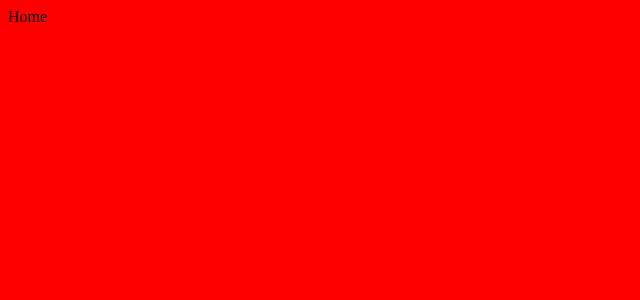
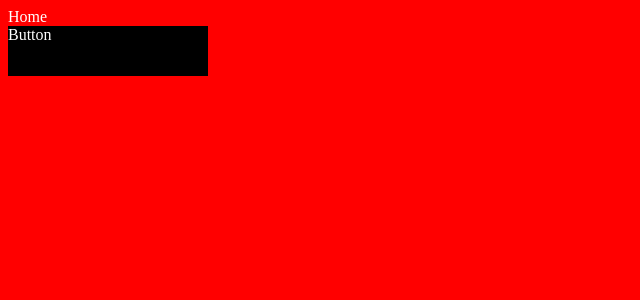
Before and after one commit to imchloedev/webpack-react, a React app: page / in a window 1280 px wide. Shown: the top 300 px of the page, without its empty margins (0-640 px from the left). Built offline with nearby package versions, Linux system fonts and the light colour scheme.

Commit message:
ccs & styled-components added

```diff
--- a/package.json
+++ b/package.json
@@ -36,6 +36,7 @@
     "eslint-plugin-react": "^7.32.2",
     "eslint-plugin-react-hooks": "^4.6.0",
     "html-webpack-plugin": "^5.5.1",
+    "mini-css-extract-plugin": "^2.7.6",
     "prettier": "^2.8.8",
     "sass-loader": "^13.2.2",
     "style-loader": "^3.3.3",
--- /dev/null
+++ b/src/css/Button.css
@@ -0,0 +1,3 @@
+div {
+  color: white;
+}
--- /dev/null
+++ b/src/pages/Button.tsx
@@ -0,0 +1,16 @@
+import React from 'react';
+import styled from 'styled-components';
+import '../css/Button.css';
+
+const Button = () => {
+  return <SButton>Button</SButton>;
+};
+
+export default Button;
+
+const SButton = styled.div`
+  width: 200px;
+  height: 50px;
+  background-color: black;
+  color: white;
+`;
--- a/src/pages/Home.tsx
+++ b/src/pages/Home.tsx
@@ -1,9 +1,15 @@
 import React from 'react';
-import './Home.css';
+import '../css/Home.css';
+import Button from './Button';
 
 const Home = () => {
   console.log('webpack test');
-  return <div>Home</div>;
+  return (
+    <div>
+      Home
+      <Button />
+    </div>
+  );
 };
 
 export default Home;
--- a/webpack.config.ts
+++ b/webpack.config.ts
@@ -3,6 +3,23 @@ const HtmlWebpackPlugin = require('html-webpack-plugin');
 const path = require('path');
 const webpack = require('webpack');
 const prod = process.env.REACT_APP_NODE_ENV === 'production';
+const MiniCssExtractPlugin = require('mini-css-extract-plugin');
+
+const plugins = [
+  new HtmlWebpackPlugin({
+    template: './public/index.html',
+  }),
+  new CleanWebpackPlugin(),
+  new webpack.HotModuleReplacementPlugin(),
+];
+
+if (prod) {
+  plugins.push(
+    new MiniCssExtractPlugin({
+      filename: 'common.css',
+    })
+  );
+}
 
 module.exports = {
   mode: prod ? 'production' : 'development',
@@ -13,7 +30,9 @@ module.exports = {
   output: {
     path: path.resolve(__dirname, 'dist'),
     filename: 'bundle.js',
+    publicPath: '/',
   },
+  plugins,
   module: {
     rules: [
       {
@@ -23,17 +42,14 @@ module.exports = {
       },
       {
         test: /\.css$/,
-        use: ['style-loader', 'css-loader'],
+        use: [
+          prod ? MiniCssExtractPlugin.loader : 'style-loader',
+          'css-loader',
+        ],
       },
     ],
   },
-  plugins: [
-    new HtmlWebpackPlugin({
-      template: './public/index.html',
-    }),
-    new CleanWebpackPlugin(),
-    new webpack.HotModuleReplacementPlugin(),
-  ],
+
   devServer: {
     historyApiFallback: true,
     port: 8080,
```
Also changed, not shown: src/css/Home.css (renamed from src/pages/Home.css), 1 other file (tests, documents, lock files or other folders).
